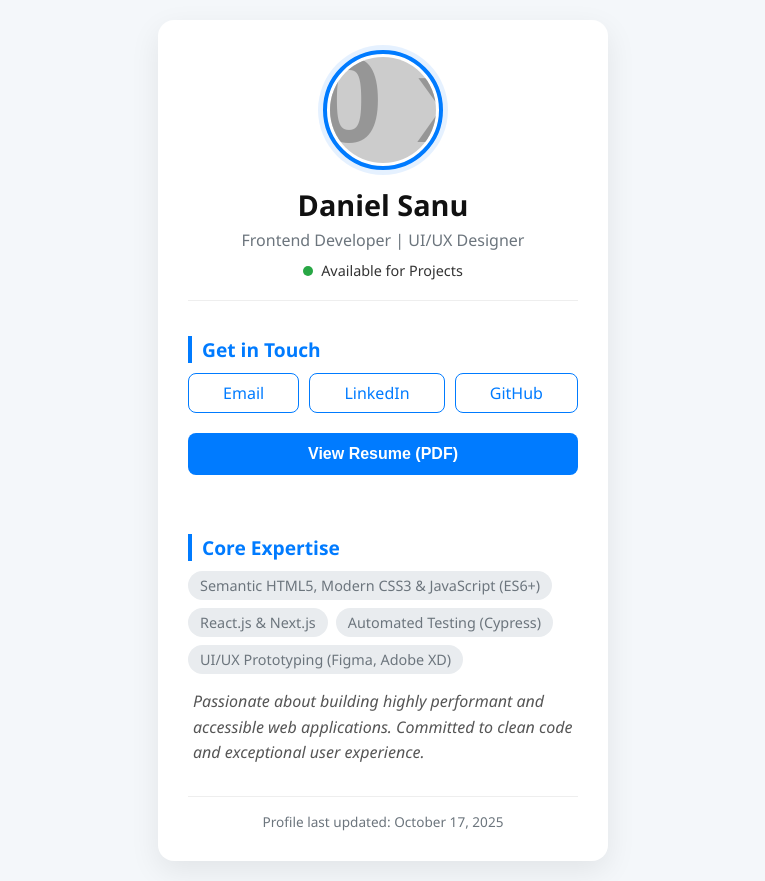
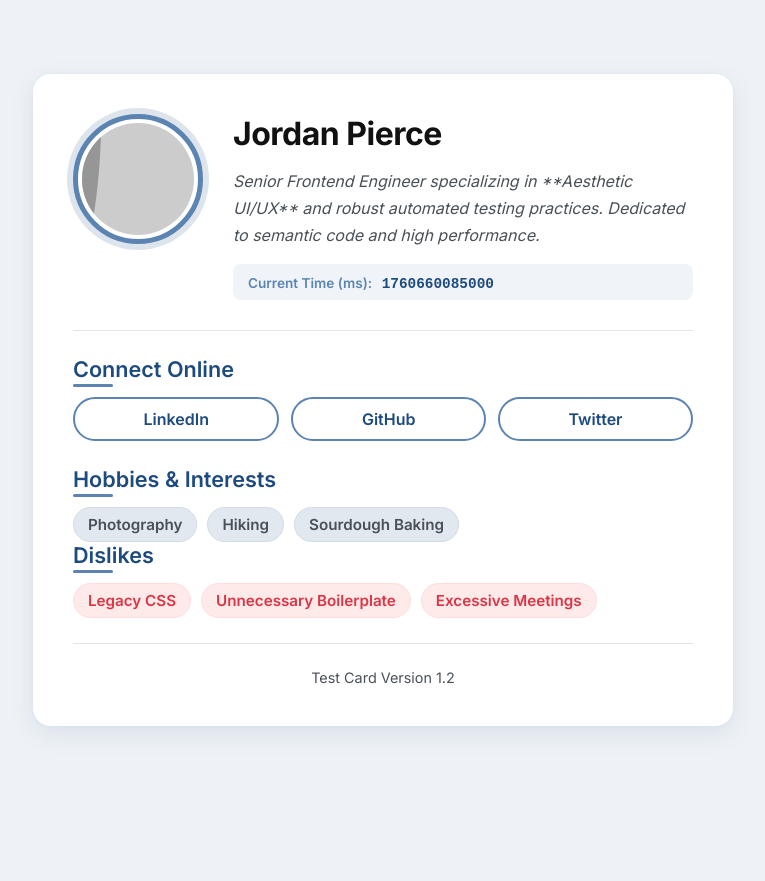
Before and after one commit to DsDigitalz/Profile-card-component-slash-page, a plain HTML site: page index.html in a window 1280 px wide. Shown: the whole page, without its empty margins (257-1022 px from the left). After the commit the page ends 800 px from the top, so only its background shows below. Drawn offline with Linux system fonts and the light colour scheme; placeholder pictures from the web are drawn by us.

Commit message:
updated index.html,style.css and script.js

```diff
--- a/index.html
+++ b/index.html
@@ -7,98 +7,147 @@
       content="width=device-width, initial-scale=1.0"
       data-test-id="profile-meta-viewport"
     />
-    <title data-test-id="profile-title">Professional Profile Card</title>
+    <title data-test-id="profile-title">Custom Testable Profile Card</title>
     <link rel="stylesheet" href="style.css" data-test-id="profile-link-css" />
     <script src="script.js" defer data-test-id="profile-script-js"></script>
+    <link
+      href="https://fonts.googleapis.com/css2?family=Inter:wght@400;600;700&display=swap"
+      rel="stylesheet"
+    />
   </head>
   <body data-test-id="profile-body">
     <main class="profile-page-container" data-test-id="profile-main-container">
-      <article class="profile-card" data-test-id="profile-card-article">
-        <header class="card-header" data-test-id="profile-card-header">
-          <div
-            class="profile-photo-wrapper"
-            data-test-id="profile-photo-wrapper"
-          >
+      <article class="profile-card" data-testid="test-profile-card">
+        <header class="card-header" data-test-id="card-header-container">
+          <figure class="profile-avatar-figure" data-test-id="avatar-figure">
             <img
-              src="https://via.placeholder.com/150/007bff/ffffff?text=JP"
-              alt="Professional Profile Picture"
+              src="https://via.placeholder.com/150/1D4A7F/ffffff?text=JP"
+              alt="User's professional avatar"
               class="profile-photo"
-              data-test-id="profile-photo-img"
+              data-testid="test-user-avatar"
             />
-          </div>
-          <h1 class="profile-name" data-test-id="profile-name-h1">
-            Daniel Sanu
-          </h1>
-          <p class="profile-title" data-test-id="profile-title-p">
-            Frontend Developer | UI/UX Designer
-          </p>
-          <div class="status-indicator" data-test-id="profile-status-indicator">
-            <span class="status-dot" data-test-id="profile-status-dot"></span>
-            <span class="status-text" data-test-id="profile-status-text"
-              >Available for Projects</span
+          </figure>
+
+          <div class="header-text-content" data-test-id="header-text-content">
+            <h2 class="profile-name" data-testid="test-user-name">
+              Jordan Pierce
+            </h2>
+
+            <p class="bio-summary" data-testid="test-user-bio">
+              Senior Frontend Engineer specializing in **Aesthetic UI/UX** and
+              robust automated testing practices. Dedicated to semantic code and
+              high performance.
+            </p>
+
+            <div
+              class="current-time-display"
+              data-test-id="time-display-wrapper"
             >
+              <span class="time-label" data-test-id="time-label"
+                >Current Time (ms):</span
+              >
+              <span
+                id="current-time-ms"
+                class="time-value"
+                data-testid="test-user-time"
+                >0000000000000</span
+              >
+            </div>
           </div>
         </header>
 
         <section
-          class="card-section contact-info"
-          data-test-id="profile-section-contact"
+          class="card-section social-links-section"
+          data-test-id="section-social"
         >
-          <h2 class="section-title" data-test-id="contact-section-title-h2">
-            Get in Touch
-          </h2>
-          <nav class="social-links" data-test-id="profile-social-links-nav">
-            <a href="#" class="social-link" data-test-id="social-link-email"
-              >Email</a
-            >
-            <a href="#" class="social-link" data-test-id="social-link-linkedin"
+          <h3 class="section-title" data-test-id="social-section-title">
+            Connect Online
+          </h3>
+          <nav
+            class="social-links"
+            data-testid="test-user-social-links"
+            aria-label="Social media and professional links"
+          >
+            <a
+              href="https://linkedin.com/in/jordanpierce"
+              target="_blank"
+              rel="noopener noreferrer"
+              class="social-link"
+              data-testid="test-user-social-linkedin"
               >LinkedIn</a
             >
-            <a href="#" class="social-link" data-test-id="social-link-github"
+            <a
+              href="https://github.com/jordanpierce"
+              target="_blank"
+              rel="noopener noreferrer"
+              class="social-link"
+              data-testid="test-user-social-github"
               >GitHub</a
             >
+            <a
+              href="https://twitter.com/jordanpierce"
+              target="_blank"
+              rel="noopener noreferrer"
+              class="social-link"
+              data-testid="test-user-social-twitter"
+              >Twitter</a
+            >
           </nav>
-          <button class="cta-button" data-test-id="profile-cta-button">
-            View Resume (PDF)
-          </button>
         </section>
 
         <section
-          class="card-section bio-skills"
-          data-test-id="profile-section-skills"
+          class="card-section hobbies-section"
+          data-test-id="section-hobbies"
         >
-          <h2 class="section-title" data-test-id="skills-section-title-h2">
-            Core Expertise
-          </h2>
-          <ul class="skills-list" data-test-id="profile-skills-list-ul">
-            <li class="skill-item" data-test-id="skill-item-html">
-              Semantic HTML5, Modern CSS3 & JavaScript (ES6+)
+          <h3 class="section-title" data-test-id="hobbies-section-title">
+            Hobbies & Interests
+          </h3>
+          <ul class="skills-list" data-testid="test-user-hobbies">
+            <li class="skill-item" data-test-id="hobby-item-photography">
+              Photography
             </li>
-            <li class="skill-item" data-test-id="skill-item-css">
-              React.js & Next.js
-            </li>
-
-            <li class="skill-item" data-test-id="skill-item-testing">
-              Automated Testing (Cypress)
-            </li>
-            <li class="skill-item" data-test-id="skill-item-testing">
-              UI/UX Prototyping (Figma, Adobe XD)
+            <li class="skill-item" data-test-id="hobby-item-hiking">Hiking</li>
+            <li class="skill-item" data-test-id="hobby-item-baking">
+              Sourdough Baking
             </li>
           </ul>
-          <p class="bio-summary" data-test-id="profile-bio-summary-p">
-            Passionate about building highly performant and accessible web
-            applications. Committed to clean code and exceptional user
-            experience.
-          </p>
+        </section>
+
+        <section
+          class="card-section dislikes-section"
+          data-test-id="section-dislikes"
+        >
+          <h3 class="section-title" data-test-id="dislikes-section-title">
+            Dislikes
+          </h3>
+          <ul
+            class="skills-list dislikes-list"
+            data-testid="test-user-dislikes"
+          >
+            <li
+              class="skill-item dislike-item"
+              data-test-id="dislike-item-legacy"
+            >
+              Legacy CSS
+            </li>
+            <li
+              class="skill-item dislike-item"
+              data-test-id="dislike-item-boilerplate"
+            >
+              Unnecessary Boilerplate
+            </li>
+            <li
+              class="skill-item dislike-item"
+              data-test-id="dislike-item-meetings"
+            >
+              Excessive Meetings
+            </li>
+          </ul>
         </section>
 
         <footer class="card-footer" data-test-id="profile-card-footer">
           <p class="last-updated" data-test-id="profile-last-updated-p">
-            Profile last updated:
-            <span
-              id="update-date"
-              data-test-id="profile-update-date-span"
-            ></span>
+            Test Card Version 1.2
           </p>
         </footer>
       </article>
--- a/script.js
+++ b/script.js
@@ -1,93 +1,38 @@
 /**
  * script.js
- * Optimized for automated testing and production environments.
- * * Key changes:
- * - Moved button click CSS effect to style.css.
- * - Replaced window.alert() with DOM text update.
- * - Logic is contained within functions for easier unit testing/mocking.
+ * Implements the core dynamic behavior: displaying the current time in milliseconds.
+ * Designed for automated testing compatibility.
  */
 
-// --- UTILITY FUNCTIONS (Easily Testable) ---
+/**
+ * Updates the 'Current Time (ms)' field with the accurate Date.now() value.
+ */
+function updateCurrentTime() {
+  const timeElement = document.getElementById("current-time-ms");
 
-/**
- * Calculates and formats the current date.
- * @returns {string} The formatted date string.
- */
-function getFormattedDate() {
-  const now = new Date();
-  const dateOptions = {
-    year: "numeric",
-    month: "long",
-    day: "numeric",
-  };
-  return now.toLocaleDateString("en-US", dateOptions);
+  if (timeElement) {
+    const nowMs = Date.now();
+    // Set the plain text content
+    timeElement.textContent = nowMs;
+
+    // Optional: Dispatch an event for advanced testing to verify timing
+    // document.dispatchEvent(new CustomEvent('time-updated', { detail: { time: nowMs } }));
+  }
 }
 
-/**
- * Handles the visual effect and simulated logic of the CTA button click.
- * @param {HTMLElement} buttonElement - The CTA button element.
- * @param {HTMLElement} messageElement - An element to display status messages (e.g., a hidden status area).
- */
-function handleCtaClick(buttonElement, messageElement) {
-  // 1. Start action state
-  buttonElement.classList.add("clicked-effect");
-  buttonElement.textContent = "Processing...";
-  messageElement.textContent = "Download started. Check console for details.";
-
-  // 2. Dispatch a custom event for automated tests to listen to
-  const event = new CustomEvent("cta-action-started", {
-    detail: { action: "resume-download" },
-  });
-  document.dispatchEvent(event);
-
-  // 3. Simulate asynchronous action (e.g., API call, download)
-  setTimeout(() => {
-    // 4. End action state
-    buttonElement.classList.remove("clicked-effect");
-    buttonElement.textContent = "View Resume (PDF)";
-    messageElement.textContent = "Resume action completed.";
-
-    // Dispatch a completion event
-    const completeEvent = new CustomEvent("cta-action-completed");
-    document.dispatchEvent(completeEvent);
-  }, 1000);
-}
-
-// --- INITIALIZATION (DOM Interaction) ---
+// --- INITIALIZATION ---
 
 document.addEventListener("DOMContentLoaded", () => {
-  // 1. Date Update
-  const updateDateElement = document.getElementById("update-date");
-  if (updateDateElement) {
-    // Use the testable function
-    updateDateElement.textContent = getFormattedDate();
-  }
+  // 1. Initial Time Update
+  updateCurrentTime();
 
-  // 2. CTA Button Setup
-  const ctaButton = document.querySelector(
-    '[data-test-id="profile-cta-button"]'
+  // 2. Set an interval to keep the time *reasonably* accurate,
+  // refreshing every second (1000ms).
+  // This addresses the requirement that the time should be accurate.
+  const updateInterval = 1000;
+  setInterval(updateCurrentTime, updateInterval);
+
+  console.log(
+    `Time updated initialized, refreshing every ${updateInterval}ms.`
   );
-
-  // 3. Create a dedicated element for status messages (better than alert())
-  // For testing, this allows us to verify the output message in the DOM.
-  const statusMessage = document.createElement("p");
-  statusMessage.setAttribute("data-test-id", "cta-status-message");
-  statusMessage.style.cssText =
-    "font-size: 0.8rem; margin-top: 10px; color: #f00; min-height: 1.5em;";
-
-  // Find where to append the status message (e.g., just before the footer)
-  const contactSection = document.querySelector(
-    '[data-test-id="profile-section-contact"]'
-  );
-  if (contactSection) {
-    contactSection.appendChild(statusMessage);
-  }
-
-  if (ctaButton) {
-    ctaButton.addEventListener("click", (event) => {
-      event.preventDefault();
-      // Use the testable function
-      handleCtaClick(ctaButton, statusMessage);
-    });
-  }
 });
--- a/style.css
+++ b/style.css
@@ -1,45 +1,37 @@
-/* Custom properties for easier theming */
+/* Custom properties for easier theming (using enhanced aesthetic from previous step) */
 :root {
-  --primary-color: #007bff; /* A nice, professional blue */
-  --secondary-color: #6c757d; /* Muted gray for secondary text */
-  --background-color: #f4f7fa; /* Light background */
-  --card-background: #ffffff; /* White card */
-  --border-radius: 16px;
-  --box-shadow: 0 10px 30px rgba(0, 0, 0, 0.08);
-  --status-available: #28a745; /* Green for available */
-  --font-family: "Segoe UI", Tahoma, Geneva, Verdana, sans-serif;
+  --primary-color: #1d4a7f; /* Deep Indigo/Navy */
+  --primary-light: #5b84b2; /* Lighter shade for accents */
+  --secondary-color: #495057; /* Darker gray for better readability */
+  --background-color: #eef2f6; /* Very light, cool background */
+  --card-background: #ffffff; /* Crisp White card */
+  --border-radius: 18px;
+  --box-shadow: 0 8px 25px rgba(29, 74, 127, 0.1), 0 0 5px rgba(0, 0, 0, 0.03);
+  --box-shadow-elevated: 0 20px 40px rgba(0, 0, 0, 0.12);
+  --status-available: #28a745;
+  --status-dislike: #dc3545; /* Red for dislikes */
+  --font-family: "Inter", "Segoe UI", Tahoma, Geneva, Verdana, sans-serif;
 }
 
-/* Global Reset and Typography */
+/* Global Styles and Reset (omitted for brevity, assume previous setup) */
 * {
   box-sizing: border-box;
   margin: 0;
   padding: 0;
 }
-
-/* --- Automated Testing/JS Interaction CSS --- */
-.clicked-effect {
-    background: linear-gradient(135deg, #20b2aa, #178a83) !important; /* Teal gradient for visual feedback */
-    transform: scale(0.98);
-    box-shadow: 0 5px 10px rgba(32, 178, 170, 0.5) !important;
-    transition: all 0.2s ease;
-}
-
 body {
   font-family: var(--font-family);
   background-color: var(--background-color);
   display: flex;
   justify-content: center;
   align-items: center;
-  min-height: 100vh; /* Ensure the card is centered vertically on the page */
-  color: #333;
-  padding: 20px;
+  min-height: 100vh;
+  color: var(--secondary-color);
+  padding: 30px;
 }
-
-/* Main Page Container (for layout purposes) */
 .profile-page-container {
   width: 100%;
-  max-width: 450px; /* Max width for a clean, non-overwhelming card */
+  max-width: 700px; /* Wider card for the two-column layout */
 }
 
 /* Profile Card Styling */
@@ -47,31 +39,50 @@ body {
   background-color: var(--card-background);
   border-radius: var(--border-radius);
   box-shadow: var(--box-shadow);
-  padding: 30px;
-  transition: transform 0.3s ease, box-shadow 0.3s ease;
+  padding: 40px;
+  transition: transform 0.4s cubic-bezier(0.25, 0.8, 0.25, 1),
+    box-shadow 0.4s cubic-bezier(0.25, 0.8, 0.25, 1);
   overflow: hidden;
-  /* The card is now visible by default, with no initial animation state */
+}
+.profile-card:hover {
+  transform: translateY(-5px);
+  box-shadow: var(--box-shadow-elevated);
+}
+.profile-name {
+  font-size: 2rem;
+  color: #111;
+  margin-bottom: 5px;
+  font-weight: 700;
+  letter-spacing: -0.5px;
+}
+.bio-summary {
+  line-height: 1.7;
+  color: var(--secondary-color);
+  font-style: italic;
+  margin-top: 15px;
 }
 
-/* Card Header Styles */
+/* --- HEADER / AVATAR LAYOUT (RESPONSIVENESS CORE) --- */
+
+/* Default (Mobile First): Stacked */
 .card-header {
   text-align: center;
-  padding-bottom: 20px;
-  border-bottom: 1px solid #eee;
-  margin-bottom: 20px;
+  padding-bottom: 25px;
+  margin-bottom: 25px;
+  border-bottom: 1px solid rgba(0, 0, 0, 0.1);
 }
 
-.profile-photo-wrapper {
-  width: 120px;
-  height: 120px;
-  margin: 0 auto 15px;
+.profile-avatar-figure {
+  width: 130px;
+  height: 130px;
+  margin: 0 auto 20px;
+  /* Avatar styling remains the same */
   border-radius: 50%;
-  border: 4px solid var(--primary-color);
-  padding: 3px;
+  border: 5px solid var(--primary-light);
+  padding: 4px;
   background-color: white;
-  box-shadow: 0 0 0 5px rgba(0, 123, 255, 0.1); /* Subtle halo effect */
+  box-shadow: 0 0 0 6px rgba(29, 74, 127, 0.15);
 }
-
 .profile-photo {
   width: 100%;
   height: 100%;
@@ -79,148 +90,147 @@ body {
   object-fit: cover;
   display: block;
 }
-
-.profile-name {
-  font-size: 1.8rem;
-  color: #111;
-  margin-bottom: 5px;
-  font-weight: 600;
-}
-
-.profile-title {
-  color: var(--secondary-color);
-  font-size: 1rem;
-  font-weight: 400;
-}
-
-/* Status Indicator */
-.status-indicator {
-  display: flex;
-  justify-content: center;
-  align-items: center;
-  margin-top: 10px;
-  font-size: 0.9rem;
-}
-
-.status-dot {
-  width: 10px;
-  height: 10px;
-  background-color: var(--status-available);
-  border-radius: 50%;
-  margin-right: 8px;
-  /* Removed: animation: pulse 1.5s infinite; */
-}
-
-
-
-/* Section Styling */
-.card-section {
-  padding: 15px 0;
-}
-
-.section-title {
-  font-size: 1.2rem;
-  color: var(--primary-color);
-  margin-bottom: 10px;
-  border-left: 4px solid var(--primary-color);
-  padding-left: 10px;
-}
-
-/* Social Links Navigation (Flexbox for horizontal layout) */
-.social-links {
-  display: flex;
-  justify-content: space-around;
-  gap: 10px;
-  margin-bottom: 20px;
-}
-
-.social-link {
-  text-decoration: none;
-  color: var(--primary-color);
-  padding: 8px 15px;
-  border: 1px solid var(--primary-color);
-  border-radius: 8px;
-  font-weight: 500;
-  transition: all 0.2s ease;
-  flex-grow: 1; /* Distribute space evenly */
+.header-text-content {
   text-align: center;
 }
 
-.social-link:hover {
-  background-color: var(--primary-color);
-  color: var(--card-background);
-  box-shadow: 0 4px 10px rgba(0, 123, 255, 0.3);
+/* Current Time Style */
+.current-time-display {
+  margin-top: 15px;
+  padding: 8px 15px;
+  background-color: #f0f4f8;
+  border-radius: 8px;
+  display: inline-block;
+}
+.time-label {
+  font-size: 0.85rem;
+  color: var(--primary-light);
+  font-weight: 600;
+}
+.time-value {
+  font-size: 0.9rem;
+  color: var(--primary-color);
+  font-weight: 700;
+  margin-left: 5px;
+  /* Use monospace font for time for a technical/precise look */
+  font-family: monospace;
 }
 
-/* Call-to-Action Button */
-.cta-button {
-  width: 100%;
-  padding: 12px;
-  background-color: var(--primary-color);
-  color: white;
-  border: none;
-  border-radius: 8px;
-  font-size: 1rem;
-  font-weight: 600;
-  cursor: pointer;
-  transition: background-color 0.2s ease, transform 0.1s ease;
+/* Media Query for Tablet/Desktop (Wider Screens) */
+@media (min-width: 650px) {
+  .card-header {
+    display: flex;
+    text-align: left; /* Align text content to the left */
+    gap: 30px; /* Space between photo and text */
+    padding-bottom: 30px;
+  }
+
+  .profile-avatar-figure {
+    margin: 0; /* Remove auto margins to align left */
+    flex-shrink: 0; /* Prevent avatar from shrinking */
+  }
+
+  .header-text-content {
+    text-align: left; /* Align text within its container */
+    flex-grow: 1;
+  }
+
+  .current-time-display {
+    margin-left: 0;
+    display: block; /* Align time display to the left */
+    text-align: left;
+  }
 }
 
-.cta-button:hover {
-  background-color: #0056b3; /* Darker blue on hover */
-  transform: translateY(-2px);
+/* --- SECTION STYLES (Hobbies/Dislikes) --- */
+.section-title {
+  font-size: 1.35rem;
+  color: var(--primary-color);
+  margin-bottom: 15px;
+  font-weight: 600;
+  position: relative;
+  padding-left: 0;
+}
+.section-title::after {
+  content: "";
+  position: absolute;
+  bottom: -5px;
+  left: 0;
+  width: 40px;
+  height: 3px;
+  background-color: var(--primary-light);
+  border-radius: 5px;
 }
 
-/* Skills List */
+.social-links {
+  display: flex;
+  gap: 12px;
+  margin-bottom: 25px;
+}
+.social-link {
+  /* Aesthetic styling for social links (pill shape, hover effect) */
+  text-decoration: none;
+  color: var(--primary-color);
+  padding: 10px 18px;
+  border: 2px solid var(--primary-light);
+  border-radius: 25px;
+  font-weight: 600;
+  transition: all 0.3s ease-in-out;
+  flex-grow: 1;
+  text-align: center;
+  background-color: var(--card-background);
+}
+.social-link:focus-visible {
+  /* Visible focus style for accessibility */
+  outline: 3px solid #ffaa00;
+  outline-offset: 2px;
+}
+
 .skills-list {
   list-style: none;
   display: flex;
-  flex-wrap: wrap; /* Allows skills to wrap on smaller screens */
-  gap: 8px;
-  margin-bottom: 15px;
+  flex-wrap: wrap;
+  gap: 10px;
+  margin-bottom: 0;
 }
-
 .skill-item {
-  background-color: #e9ecef; /* Light gray chip background */
+  background-color: #e2e8f0;
   color: var(--secondary-color);
-  padding: 5px 12px;
-  border-radius: 20px;
-  font-size: 0.9rem;
-  font-weight: 500;
+  padding: 7px 14px;
+  border-radius: 25px;
+  font-size: 0.95rem;
+  font-weight: 600;
+  border: 1px solid #d4dbe4;
+  word-wrap: break-word; /* Ensure content doesn't break layout */
+  max-width: 100%; /* Limit chip width */
 }
-
-.bio-summary {
-  line-height: 1.6;
-  color: #555;
-  font-style: italic;
-  padding: 0 5px;
+/* Style Dislikes differently for visual distinction */
+.dislikes-list .dislike-item {
+  background-color: #ffeaea;
+  color: var(--status-dislike);
+  border-color: #fdd;
 }
 
 /* Card Footer */
 .card-footer {
-  border-top: 1px solid #eee;
-  padding-top: 15px;
-  margin-top: 15px;
+  border-top: 1px solid rgba(0, 0, 0, 0.1);
+  padding-top: 25px;
+  margin-top: 25px;
   text-align: center;
 }
-
 .last-updated {
-  font-size: 0.85rem;
+  font-size: 0.9rem;
   color: var(--secondary-color);
+  font-weight: 500;
 }
 
-/* Responsive Design: Adjust layout for very small screens (e.g., small phones) */
-@media (max-width: 380px) {
+/* Mobile adjustments */
+@media (max-width: 480px) {
   .profile-card {
-    padding: 20px;
-    max-width: 100%;
+    padding: 30px 20px;
   }
-
   .social-links {
-    flex-direction: column; /* Stack links vertically on tiny screens */
-  }
-
-  .social-link {
-    padding: 10px; /* Increase vertical padding for easier tapping */
+    flex-direction: column;
+    gap: 8px;
   }
 }
```
Also changed, not shown: 1 other file.
